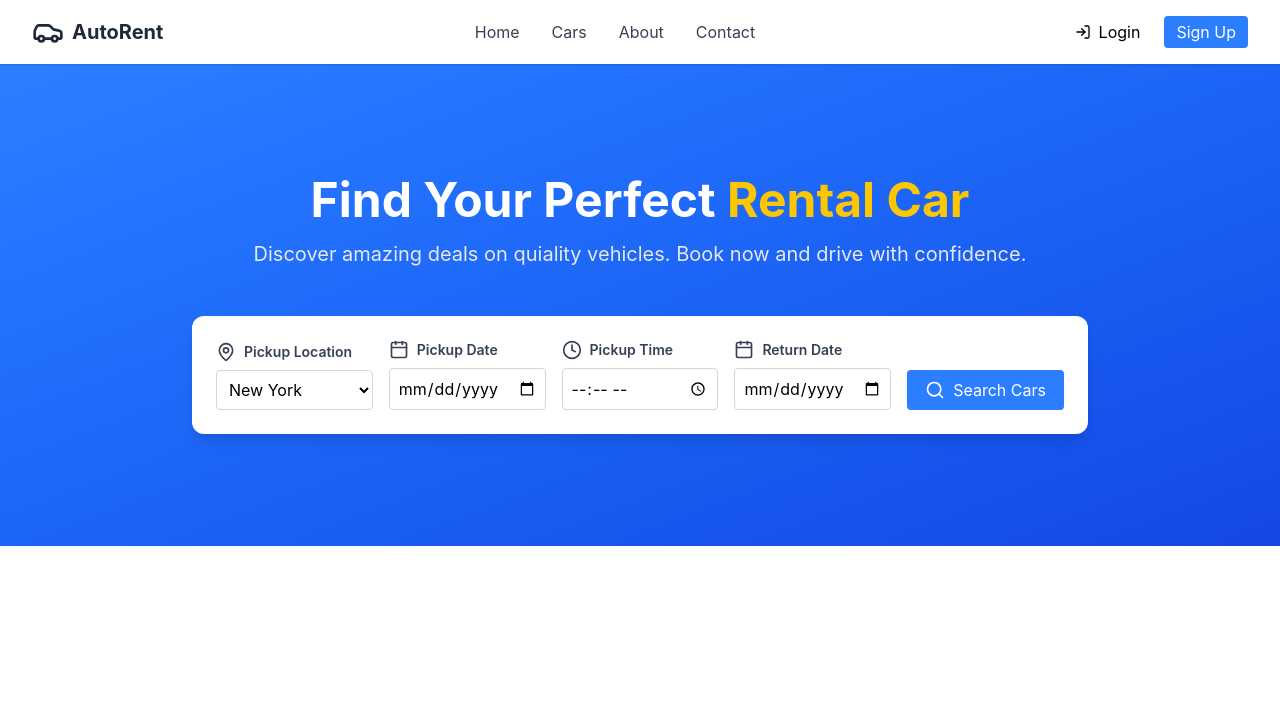
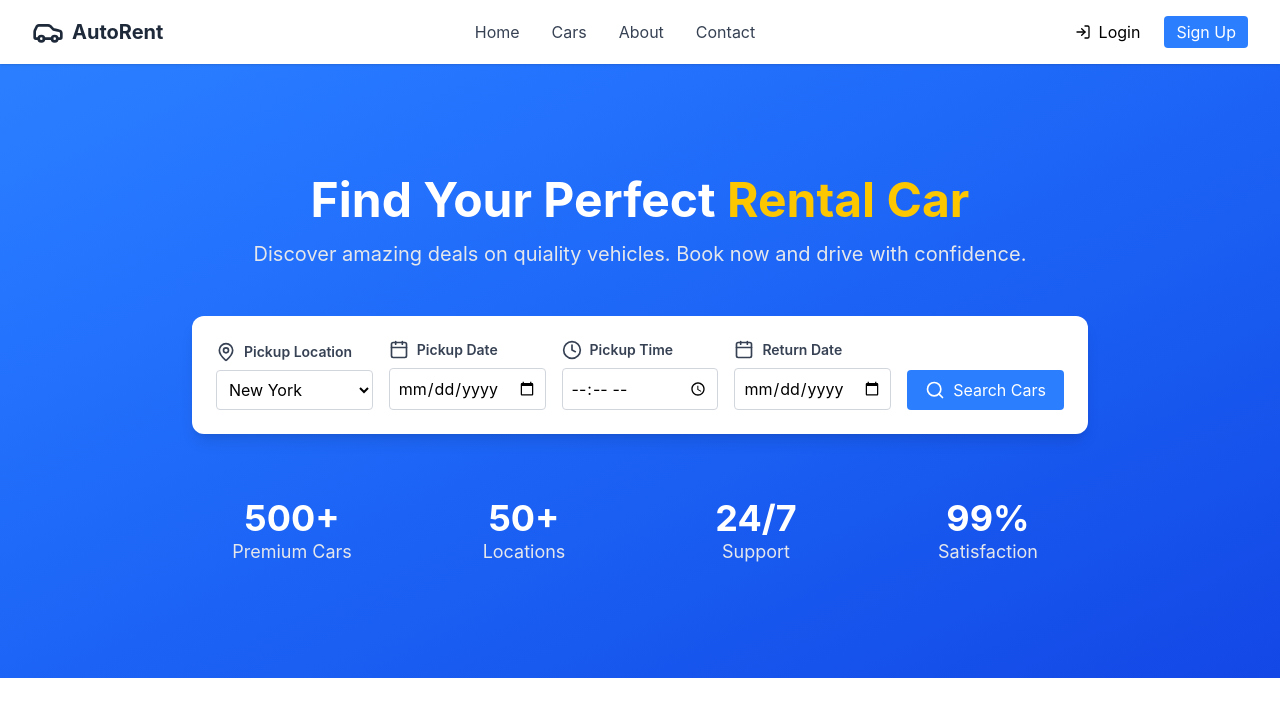
Before and after one commit to HaniOdh/Car-Rental-Frontend, a React (Vite) app in the folder car-rental-website/: page / in a window 1280 px wide. Shown: the top 716 px of the page. Built offline with nearby package versions, Linux system fonts and the light colour scheme.

Commit message:
finilized hero section with stats

```diff
--- a/car-rental-website/src/components/Hero.jsx
+++ b/car-rental-website/src/components/Hero.jsx
@@ -52,6 +52,28 @@ export default function Hero(){
                         <span>Search Cars</span>
                     </button>
                 </div>
+
+                <div className='mt-16 max-w-4xl mx-auto grid grid-cols-2 sm:grid-cols-4 gap-8 text-white'>
+                    <div>
+                        <h2 className='text-3xl sm:text-4xl font-bold'>500+</h2>
+                        <p className='text-lg text-gray-200'>Premium Cars</p>
+                    </div>
+
+                    <div>
+                        <h2 className='text-3xl sm:text-4xl font-bold'>50+</h2>
+                        <p className='text-lg text-gray-200'>Locations</p>
+                    </div>
+
+                    <div>
+                        <h2 className='text-3xl sm:text-4xl font-bold'>24/7</h2>
+                        <p className='text-lg text-gray-200'>Support</p>
+                    </div>
+
+                    <div>
+                        <h2 className='text-3xl sm:text-4xl font-bold'>99%</h2>
+                        <p className='text-lg text-gray-200'>Satisfaction</p>
+                    </div>
+                </div>
         </section>
     );
 }
```
